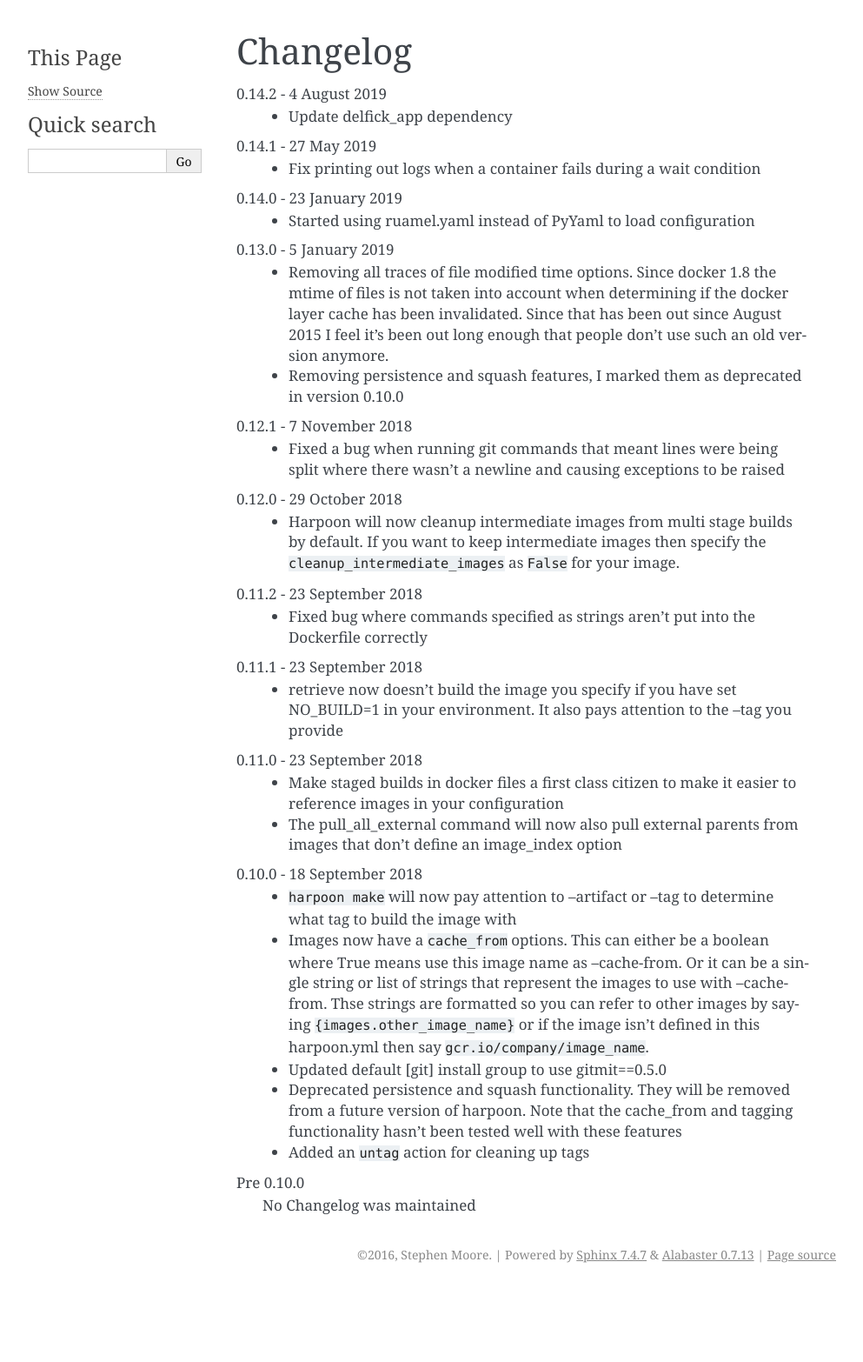
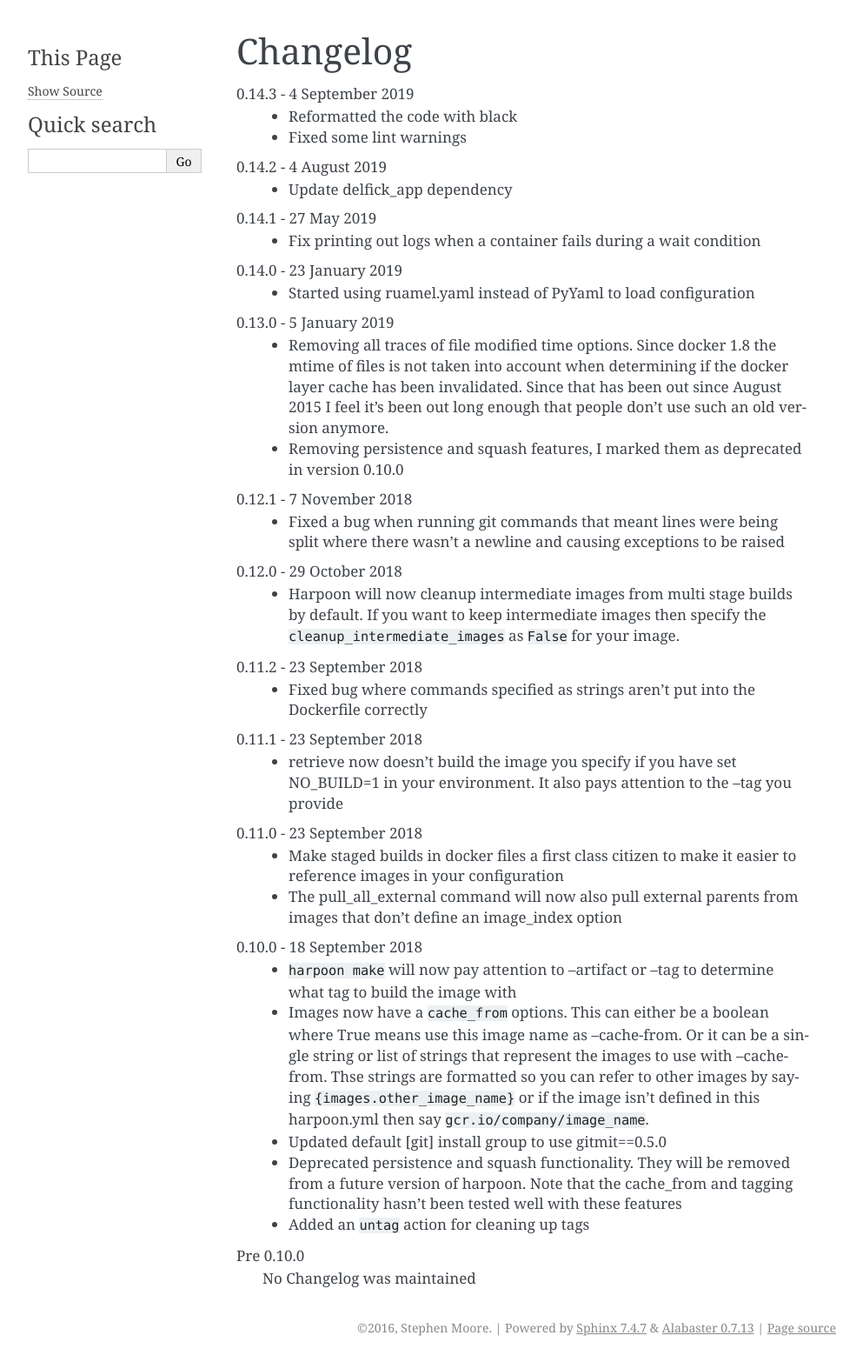
Before and after one commit to delfick/harpoon, a Sphinx documentation site: the page built from docs/docs/changelog.rst, in a window 1280 px wide. Shown: the whole page at 87% size, without its empty margins (148-1141 px from the left). Built offline with Sphinx 7.4.7, drawn with Linux system fonts in a browser that asks for light colours; before the commit the page ends 1482 px from its top, so only the background shows below that.

Commit message:
Version bump - 0.14.3

```diff
--- a/docs/docs/changelog.rst
+++ b/docs/docs/changelog.rst
@@ -1,5 +1,9 @@
 Changelog
 =========
+
+0.14.3 - 4 September 2019
+     * Reformatted the code with black
+     * Fixed some lint warnings
 
 0.14.2 - 4 August 2019
      * Update delfick_app dependency
--- a/harpoon/__init__.py
+++ b/harpoon/__init__.py
@@ -1 +1 @@
-VERSION = "0.14.2"
+VERSION = "0.14.3"
```
